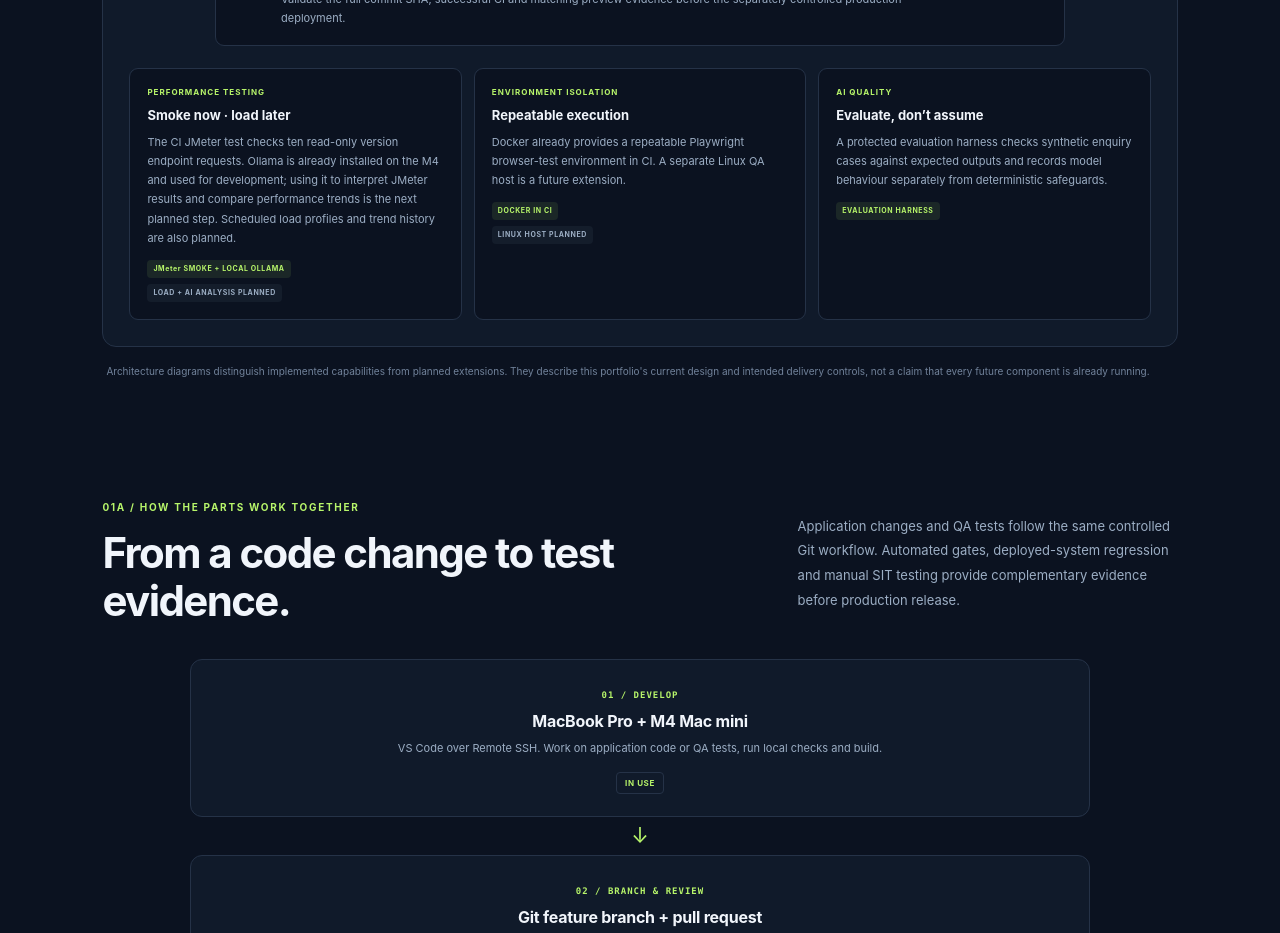
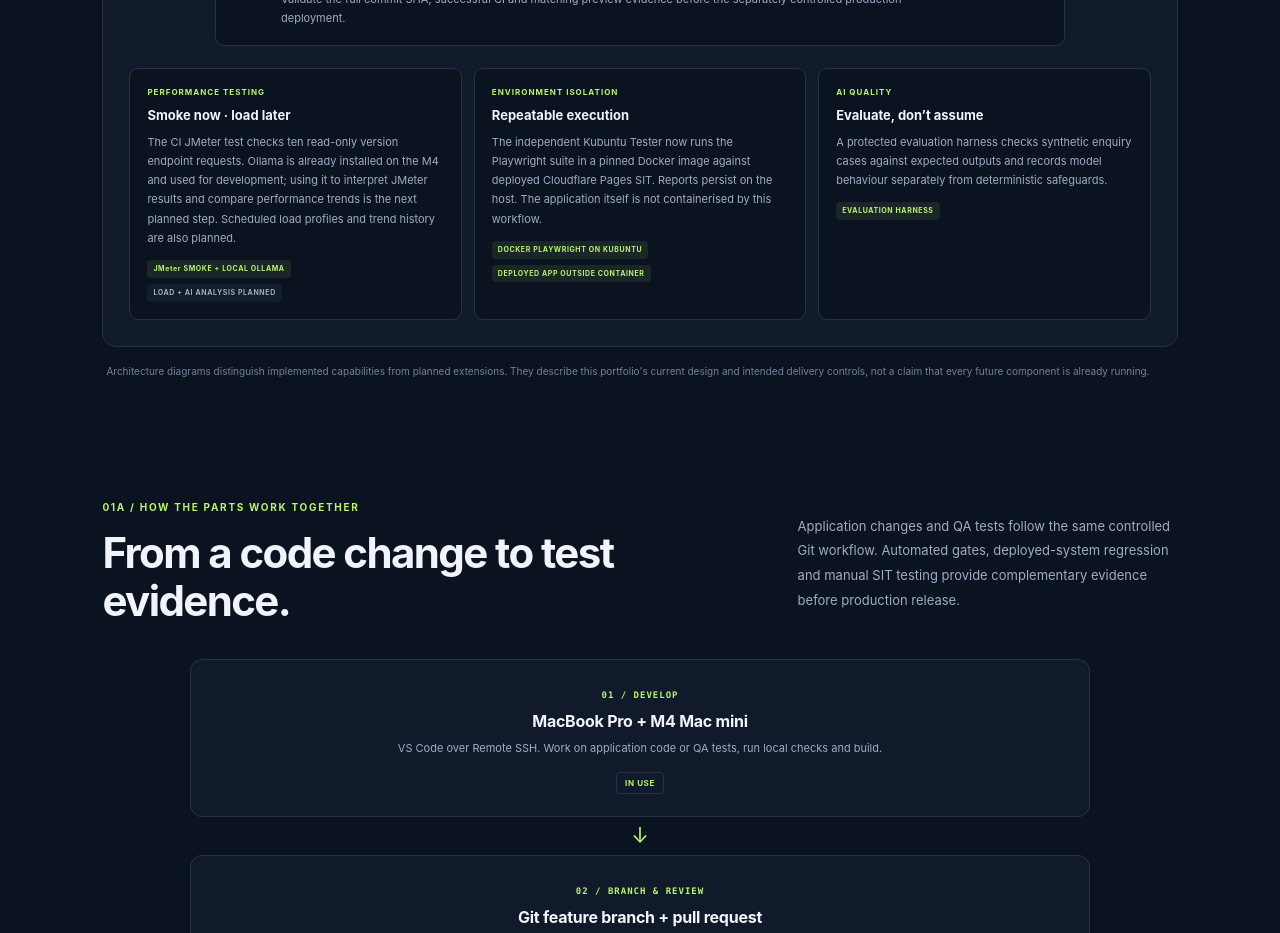
Before and after one commit to Floodzie2/qualitypeople-portfolio, a React (Vite) app: page / in a window 1280 px wide. Shown: the part 7300-8233 px from the top of the page. Built offline with nearby package versions, Linux system fonts and the light colour scheme.

Commit message:
docs: update portfolio with independent Docker QA evidence

```diff
--- a/src/ArchitectureDiagrams.tsx
+++ b/src/ArchitectureDiagrams.tsx
@@ -150,9 +150,9 @@ export function ArchitectureDiagrams() {
           <div className="qa-support-card">
             <span className="diagram-node-eyebrow">ENVIRONMENT ISOLATION</span>
             <strong>Repeatable execution</strong>
-            <p>Docker already provides a repeatable Playwright browser-test environment in CI. A separate Linux QA host is a future extension.</p>
-            <span className="diagram-status diagram-status-implemented">DOCKER IN CI</span>
-            <span className="diagram-status diagram-status-planned">LINUX HOST PLANNED</span>
+            <p>The independent Kubuntu Tester now runs the Playwright suite in a pinned Docker image against deployed Cloudflare Pages SIT. Reports persist on the host. The application itself is not containerised by this workflow.</p>
+            <span className="diagram-status diagram-status-implemented">DOCKER PLAYWRIGHT ON KUBUNTU</span>
+            <span className="diagram-status diagram-status-implemented">DEPLOYED APP OUTSIDE CONTAINER</span>
           </div>
           <div className="qa-support-card">
             <span className="diagram-node-eyebrow">AI QUALITY</span>
```
